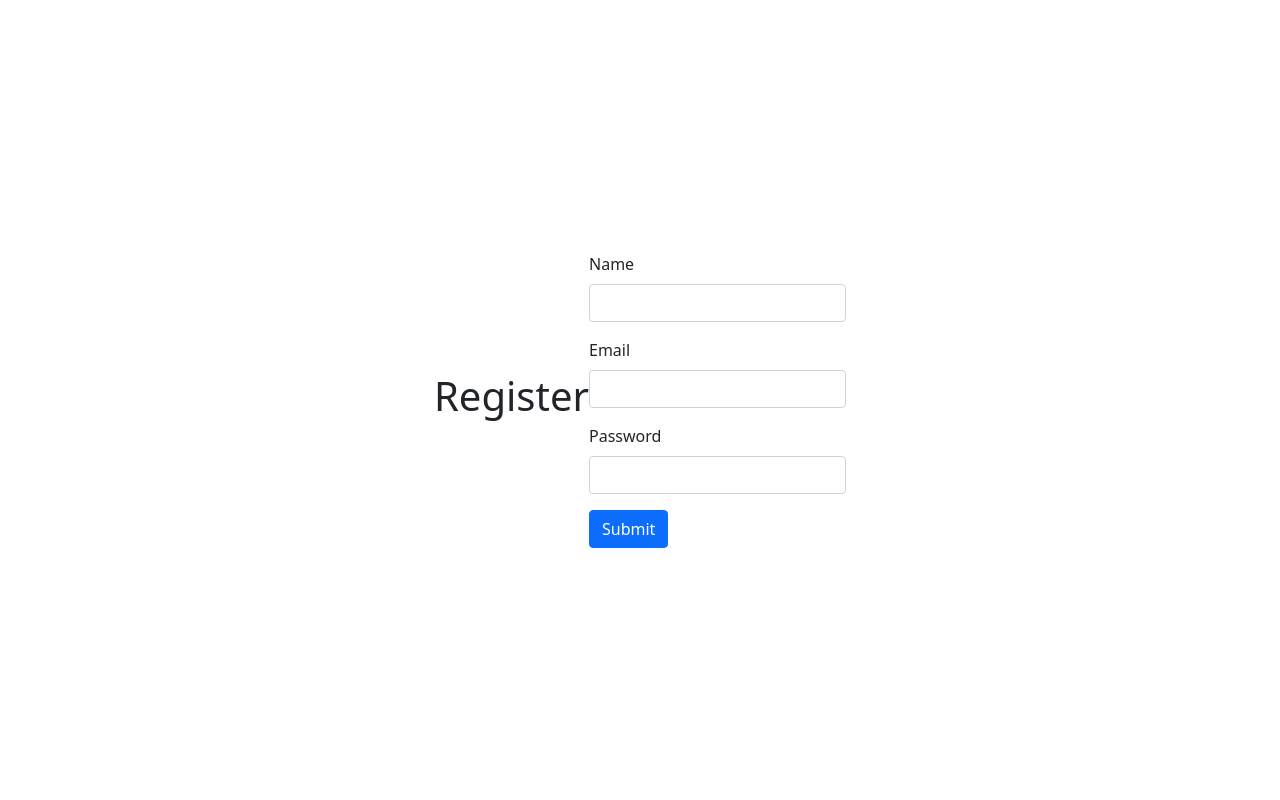
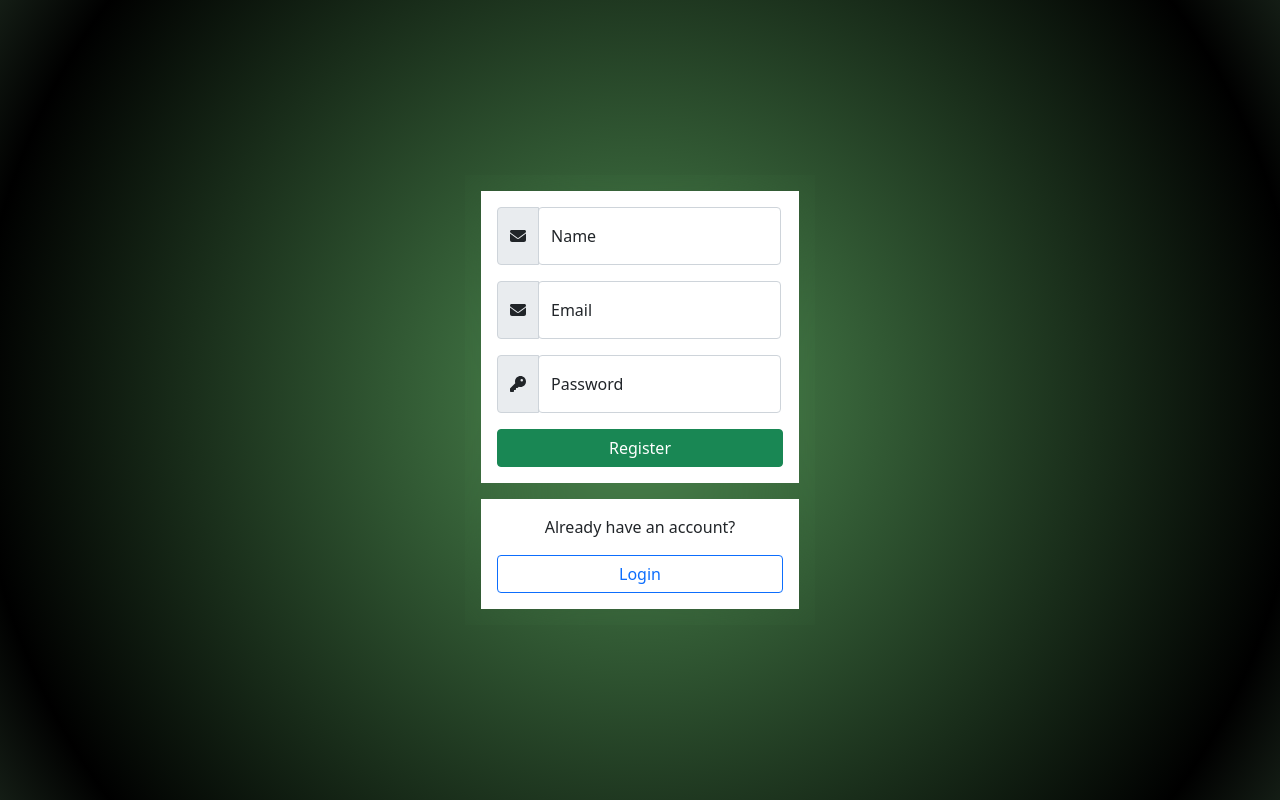
Before and after one commit to 4GeeksAcademy/autenticacion-Python-Flask-React-RossyP, a React app: page /register in a window 1280 px wide. Built offline with nearby package versions, Linux system fonts and the light colour scheme; no server answers.

Commit message:
Se trabaja en los estilos del register

```diff
--- a/src/front/js/component/ListUsers.jsx
+++ b/src/front/js/component/ListUsers.jsx
@@ -15,7 +15,7 @@ export const ListUsers = () => {
     },[])
     return(
         <div className="d-flex justify-content-center align-items-center min-vh-100">
-            <div className="d-flex flex-wrap">
+            <div className="d-flex flex-wrap bg-primary">
             {store.dataUsers && store.dataUsers.length > 0 ?
                 (store.dataUsers.map((user )=> (
                     <div key={user.id}>
--- a/src/front/js/component/RegisterForm.jsx
+++ b/src/front/js/component/RegisterForm.jsx
@@ -2,6 +2,10 @@ import React from "react";
 import { useContext, useState } from "react";
 import { Context } from "../store/appContext";
 import { useNavigate } from "react-router-dom";
+import { FontAwesomeIcon } from '@fortawesome/react-fontawesome';
+import { faEnvelope } from '@fortawesome/free-solid-svg-icons';
+import { faKey } from '@fortawesome/free-solid-svg-icons';
+
 
 export const RegisterForm = () => {
     const { store, actions } = useContext(Context)
@@ -35,29 +39,70 @@ export const RegisterForm = () => {
         }
     }
 
+    const handleButtonLogin = () => {
+        navigate("/")
+    }
+
     console.log(data)
+
     return(
         <div className="d-flex justify-content-center align-items-center min-vh-100">
-            <h1>Register</h1>
-            <form onSubmit={sendData}>
+            <div className="p-3 w-25 d-flex flex-column gap-3" style={{backdropFilter:"blur(50px)", minWidth:"350px"}}>
+                <form onSubmit={sendData} className="bg-white p-3 d-flex flex-column">
                     {/* NAME */}
-                <div className="mb-3">
+                    {/* <div className="mb-3">
                         <label htmlFor="inputName" className="form-label">Name</label>
                         <input value={data.name} name="name" type="name" className="form-control" id="inputName" aria-describedby="nameHelp" onChange={handleData}/>
+                    </div> */}
+
+                    <div className="input-group mb-3">
+                        <span className="input-group-text">
+                            <FontAwesomeIcon icon={faEnvelope} />
+                        </span>
+                        <div className="form-floating"  style={{width:"85%"}}>
+                            <input value={data.name} name="name" type="text" className="form-control" id="floatingInputName" placeholder="name" onChange={handleData}/>
+                            <label htmlFor="floatingInputName">Name</label>
+                        </div>
                     </div>
                     {/* EMAIL */}
-                <div className="mb-3">
+                    {/* <div className="mb-3">
                         <label htmlFor="inputEmail" className="form-label">Email</label>
                         <input value={data.email} name="email" type="email" className="form-control" id="inputEmail" aria-describedby="emailHelp" onChange={handleData}/>
+                    </div> */}
+
+                    <div className="input-group mb-3">
+                        <span className="input-group-text">
+                            <FontAwesomeIcon icon={faEnvelope} />
+                        </span>
+                        <div className="form-floating"  style={{width:"85%"}}>
+                            <input value={data.email} name="email" type="text" className="form-control" id="floatingInputName" placeholder="email" onChange={handleData}/>
+                            <label htmlFor="floatingInputEmail">Email</label>
+                        </div>
                     </div>
                     {/* PASSWORD */}
-                <div className="mb-3">
+                    {/* <div className="mb-3">
                         <label htmlFor="exampleInputPassword1" className="form-label">Password</label>
                         <input value={data.password} name="password" type="password" className="form-control" id="exampleInputPassword1" onChange={handleData}/>
+                    </div> */}
+
+                    <div className="input-group mb-3">
+                        <span className="input-group-text">
+                            <FontAwesomeIcon icon={faKey} />
+                        </span>
+                        <div className="form-floating" style={{width:"85%"}}>
+                            <input value={data.password} name="password" type="text" className="form-control" id="floatingInputPassword" placeholder="password" onChange={handleData}/>
+                            <label htmlFor="floatingInputPassword">Password</label>
+                        </div>
                     </div>
                     {/* BUTTON SUBMIT */}
-                <button type="submit" className="btn btn-primary">Submit</button>
+                    <button type="submit" className="btn btn-success">Register</button>
                 </form>
+                <div className="bg-white p-3 d-flex flex-column">
+                    <p className="text-center">Already have an account?</p>
+                    {/* <Link to="/register">Sign up</Link> */}
+                    <button onClick={handleButtonLogin} type="button" class="btn btn-outline-primary">Login</button>
+                </div>
+            </div>
         </div>
     )
 }
--- a/src/front/js/pages/pageRegistration.js
+++ b/src/front/js/pages/pageRegistration.js
@@ -1,9 +1,11 @@
 import React from "react";
 import { RegisterForm } from "../component/RegisterForm.jsx";
+import "../../styles/register.css"
+
 
 export const RegistrationPage = () => {
     return(
-        <div>
+        <div className="fondoRegister">
             <RegisterForm/>
         </div>
     )
--- a/src/front/styles/home.css
+++ b/src/front/styles/home.css
@@ -8,6 +8,6 @@
 */
 
 .fondoLogin {
-    background: rgb(233,201,223);
-    background: radial-gradient(circle, rgba(233,201,223,1) 0%, rgba(140,107,122,1) 37%, rgba(0,18,32,1) 83%, rgba(0,18,32,1) 100%);
+    background: rgb(49,60,144);
+    background: linear-gradient(162deg, rgba(49,60,144,1) 0%, rgba(16,61,103,1) 37%, rgba(0,18,32,1) 83%, rgba(0,18,32,1) 100%);
 }
--- /dev/null
+++ b/src/front/styles/register.css
@@ -0,0 +1,4 @@
+.fondoRegister {
+    background: rgb(75,135,78);
+    background: radial-gradient(circle, rgba(75,135,78,1) 4%, rgba(0,0,0,1) 88%, rgba(20,29,21,1) 100%, rgba(48,82,53,1) 100%);
+}
```
Also changed, not shown: src/front/js/component/LoginForm.jsx (+2 -10 lines). Lines whose indentation alone changed are shown as unchanged.
